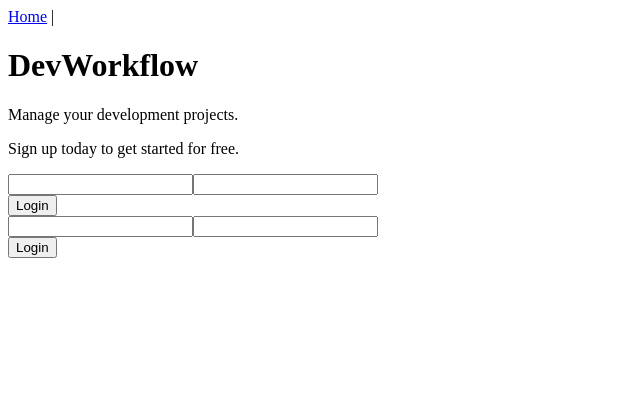
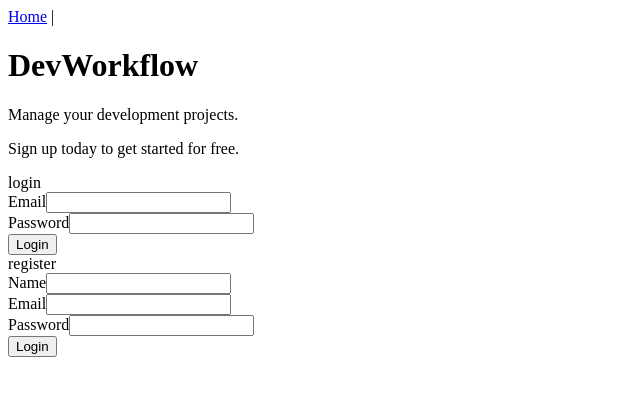
Before and after one commit to jordanhudgens/vue-js-devworkflow, a Vue app: page / in a window 1280 px wide. Shown: the top 396 px of the page, without its empty margins (0-640 px from the left). Built offline with nearby package versions, Linux system fonts and the light colour scheme.

Commit message:
B_10_introduction-vue-conditional-directives

```diff
--- a/src/components/auth/Auth.vue
+++ b/src/components/auth/Auth.vue
@@ -1,8 +1,22 @@
 <template>
   <div>
+    {{ formType }}
+
     <form>
-      <input type="text" v-model="email">
-      <input type="password" v-model="password">
+      <div v-if="formType === 'register'">
+        <label>Name</label>
+        <input type="text" v-model="name">
+      </div>
+
+      <div>
+        <label>Email</label>
+        <input type="text" v-model="email">
+      </div>
+
+      <div>
+        <label>Password</label>
+        <input type="password" v-model="password">
+      </div>
     </form>
 
     <button @click.prevent="updateLoginDetails">Login</button>
@@ -15,8 +29,13 @@ export default {
   data() {
     return {
       email: '',
-      password: ''
+      password: '',
+      name: ''
     }
+  },
+
+  props: {
+    formType: String
   },
 
   methods: {
--- a/src/views/Home.vue
+++ b/src/views/Home.vue
@@ -1,8 +1,8 @@
 <template>
   <div class="home">
     <HomepageContent :subtitle="subtitleContent" :marketingMessage="marketingMessage" />
-    <Auth @update="handleLoginUpdate" />
-    <Auth @update="handleLoginUpdate" />
+    <Auth formType="login" @update="handleLoginUpdate" />
+    <Auth formType="register" @update="handleLoginUpdate" />
   </div>
 </template>
 
```
